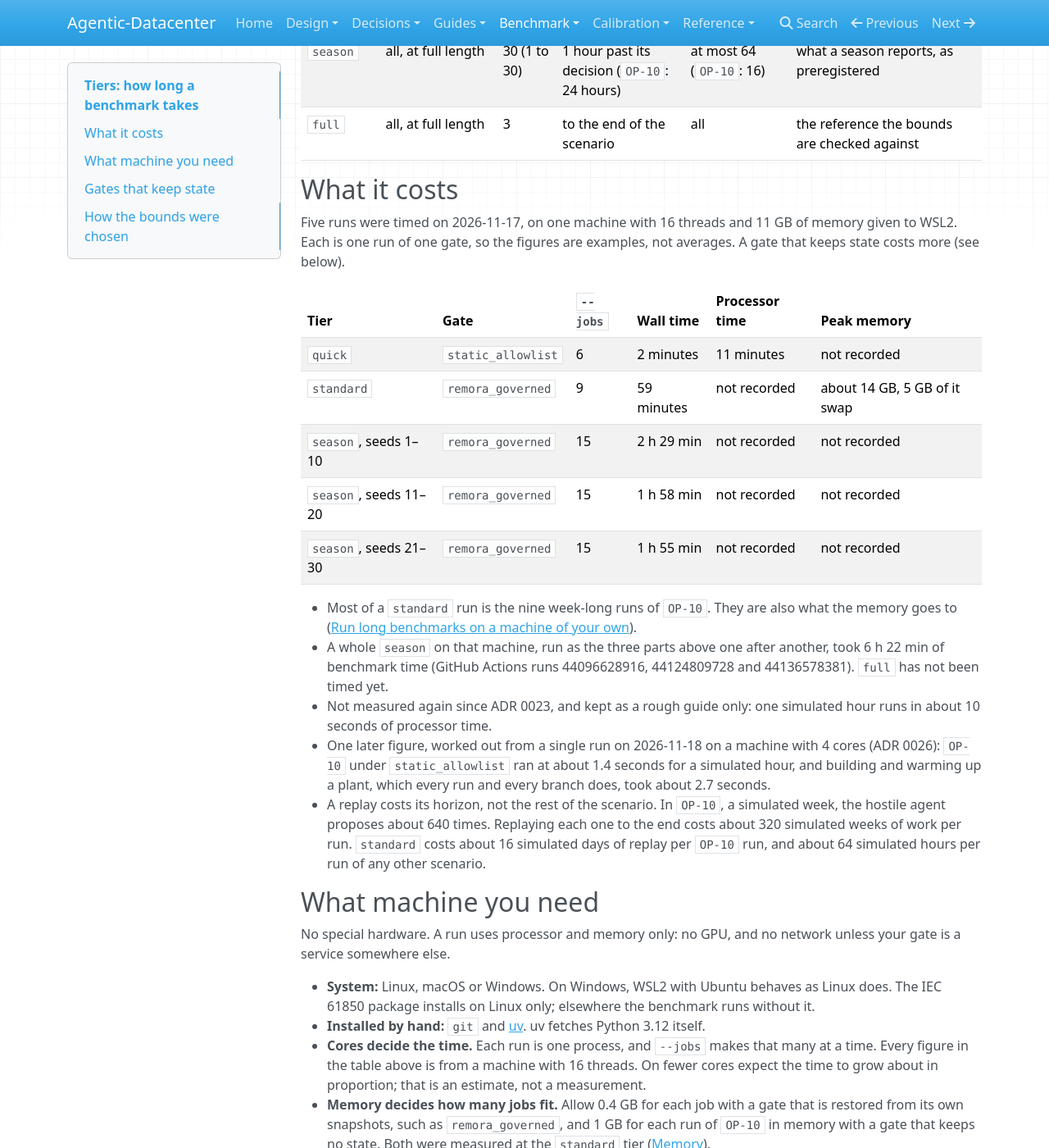
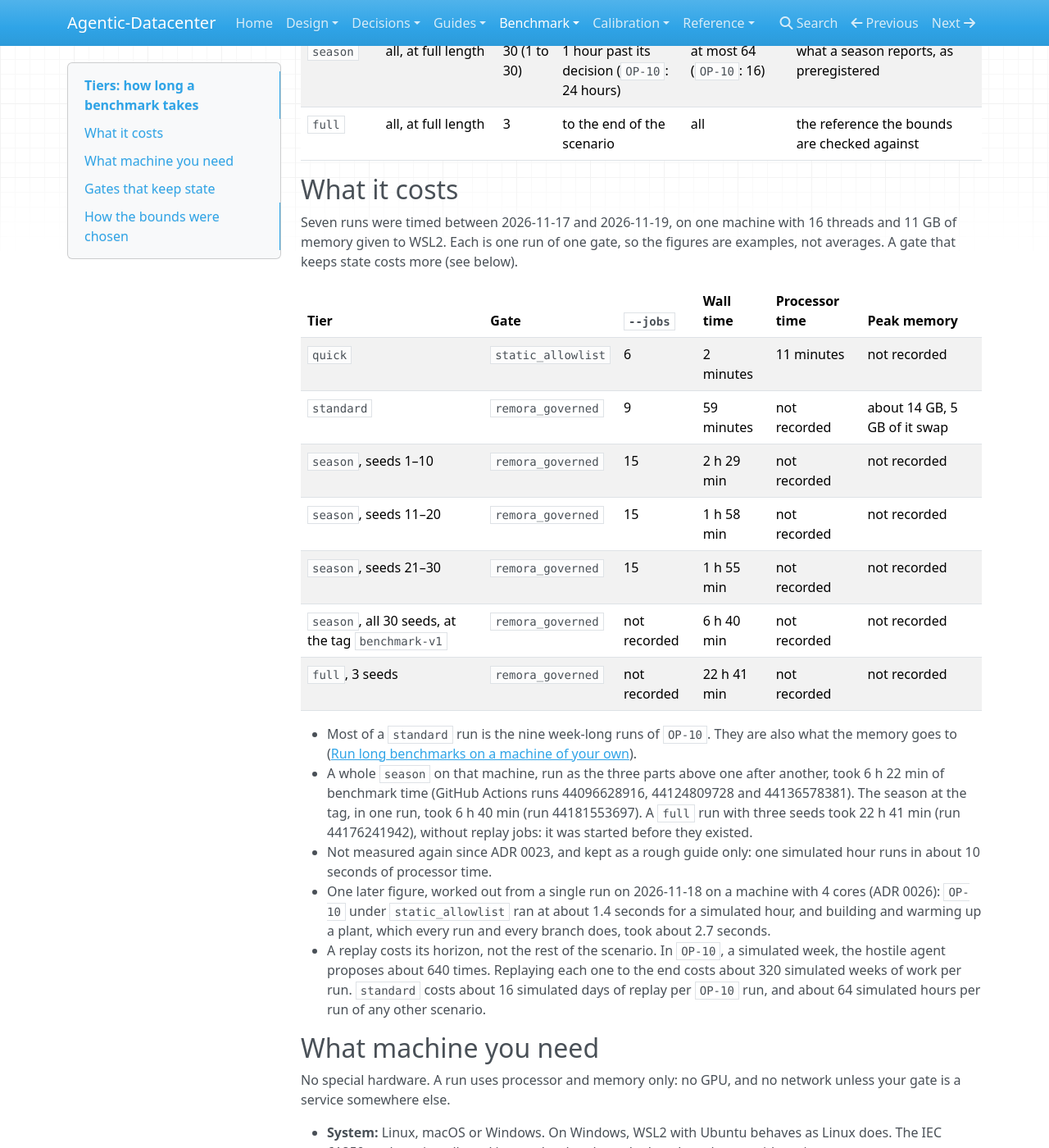
Before and after one commit to agentic-datacenter/agentic-datacenter, an MkDocs documentation site: the page built from docs/bench/TIERS.md, in a window 1280 px wide and 1400 px high, scrolled down 487 px. Shown: the whole window at 82% size. Built offline with MkDocs 1.6.1, drawn with Linux system fonts in a browser that asks for light colours; nearby versions of some CDN libraries; some of the changed text lies outside the part shown.

Commit message:
Bring the README and the timings up to date
The example service is no longer eighty lines. A season is run at the tag
of its version. A full run and a season at the tag have been timed on the
runner. The built-in gates have one season run that is not reported yet.

```diff
--- a/docs/bench/TIERS.md
+++ b/docs/bench/TIERS.md
@@ -13,7 +13,7 @@
 
 ## What it costs
 
-Five runs were timed on 2026-11-17, on one machine with 16 threads and 11 GB of memory given to WSL2. Each is one run of one gate, so the figures are examples, not averages. A gate that keeps state costs more (see below).
+Seven runs were timed between 2026-11-17 and 2026-11-19, on one machine with 16 threads and 11 GB of memory given to WSL2. Each is one run of one gate, so the figures are examples, not averages. A gate that keeps state costs more (see below).
 
 | Tier | Gate | `--jobs` | Wall time | Processor time | Peak memory |
 | --- | --- | --- | --- | --- | --- |
@@ -22,9 +22,11 @@ Five runs were timed on 2026-11-17, on one machine with 16 threads and 11 GB of
 | `season`, seeds 1–10 | `remora_governed` | 15 | 2 h 29 min | not recorded | not recorded |
 | `season`, seeds 11–20 | `remora_governed` | 15 | 1 h 58 min | not recorded | not recorded |
 | `season`, seeds 21–30 | `remora_governed` | 15 | 1 h 55 min | not recorded | not recorded |
+| `season`, all 30 seeds, at the tag `benchmark-v1` | `remora_governed` | not recorded | 6 h 40 min | not recorded | not recorded |
+| `full`, 3 seeds | `remora_governed` | not recorded | 22 h 41 min | not recorded | not recorded |
 
 - Most of a `standard` run is the nine week-long runs of `OP-10`. They are also what the memory goes to ([Run long benchmarks on a machine of your own](../guides/bench-runner.md#memory)).
-- A whole `season` on that machine, run as the three parts above one after another, took 6 h 22 min of benchmark time (GitHub Actions runs 44096628916, 44124809728 and 44136578381). `full` has not been timed yet.
+- A whole `season` on that machine, run as the three parts above one after another, took 6 h 22 min of benchmark time (GitHub Actions runs 44096628916, 44124809728 and 44136578381). The season at the tag, in one run, took 6 h 40 min (run 44181553697). A `full` run with three seeds took 22 h 41 min (run 44176241942), without replay jobs: it was started before they existed.
 - Not measured again since ADR 0023, and kept as a rough guide only: one simulated hour runs in about 10 seconds of processor time.
 - One later figure, worked out from a single run on 2026-11-18 on a machine with 4 cores (ADR 0026): `OP-10` under `static_allowlist` ran at about 1.4 seconds for a simulated hour, and building and warming up a plant, which every run and every branch does, took about 2.7 seconds.
 - A replay costs its horizon, not the rest of the scenario. In `OP-10`, a simulated week, the hostile agent proposes about 640 times. Replaying each one to the end costs about 320 simulated weeks of work per run. `standard` costs about 16 simulated days of replay per `OP-10` run, and about 64 simulated hours per run of any other scenario.
@@ -43,7 +45,7 @@ No special hardware. A run uses processor and memory only: no GPU, and no networ
 | Try a gate | `quick` | 2 minutes with 6 jobs | everyone, first |
 | Your own result | `standard` | 59 minutes with 9 jobs | a participant who wants to check seeds 1 to 3 |
 | A season | `season` | 6 h 22 min with 15 jobs; or split over machines and merged | a participant who reports a result |
-| The full-replay check | `full` | not timed as a whole; see ADR 0026 for one shortened run | the maintainers only ([Public test](PUBLIC_TEST.md#taking-part)) |
+| The full-replay check | `full` | 22 h 41 min with three seeds and no replay jobs | the maintainers only ([Public test](PUBLIC_TEST.md#taking-part)) |
 
 **`full` is the only tier where one run is the limit.** Its longest run, `OP-10` with the hostile agent, is about 330 simulated weeks of replay in one process, so `--jobs` does not shorten it. `--replay-jobs <n>` spreads the replay of one run over *n* helper processes (ADR 0026):
 
```
Also changed, not shown: README.md (+2 -2 lines), docs/bench/PUBLIC_TEST.md (+1 -1 lines), docs/design/adr/0026-parallel-replay.md (+4 -0 lines), docs/guides/bench-runner.md (+1 -1 lines).
